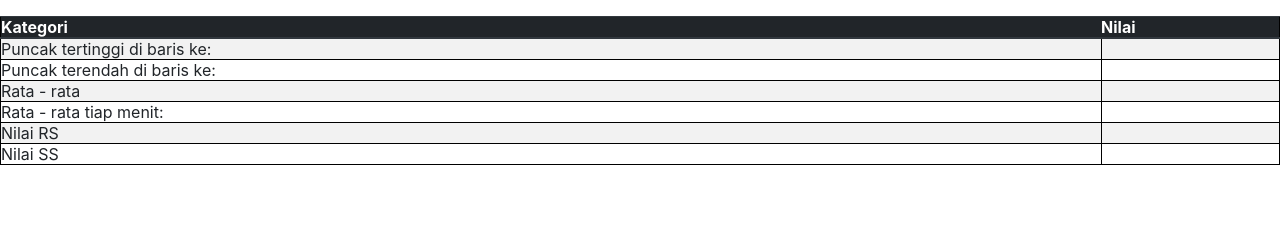
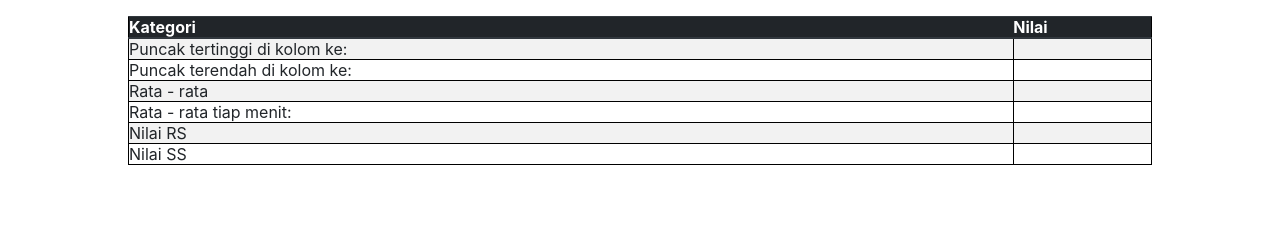
Before and after one commit to gamantha/kraepelin, a Flask app: template templates/result.html in a window 1280 px wide. Shown: the part 265-505 px from the top of the page. Run offline with Flask 2, Linux system fonts and the light colour scheme; the template is opened without the code that fills it, so the values that code supplies are empty; parts of the project's set-up code (start-up, migrations or seed data) failed here and were passed over; some libraries are stand-ins or nearby versions.

Commit message:
fix wording && center table-kategori

```diff
--- a/static/css/result.css
+++ b/static/css/result.css
@@ -16,3 +16,8 @@ td,
 th {
   padding: 0px !important;
 }
+
+.table-kategori {
+  width: 80% !important;
+  margin-left: 10%;
+}
--- a/templates/result.html
+++ b/templates/result.html
@@ -88,7 +88,7 @@
         <tbody></tbody>
       </table>
     </div>
-    <table class="table table-striped">
+    <table class="table table-striped table-kategori">
       <thead class="thead-dark">
         <tr>
           <th>Kategori</th>
@@ -97,13 +97,13 @@
       </thead>
       <tr>
         <td>
-          Puncak tertinggi di baris ke:
+          Puncak tertinggi di kolom ke:
         </td>
         <td id="puncakTinggi"></td>
       </tr>
       <tr>
         <td>
-          Puncak terendah di baris ke:
+          Puncak terendah di kolom ke:
         </td>
         <td id="puncakRendah"></td>
       </tr>
```
